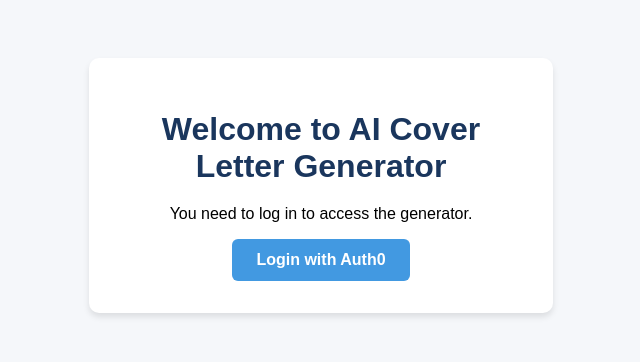
After one commit to AyeshaC123/NextGenHire, a Flask app: template gemini_program/templates/login.html in a window 1280 px wide. The commit adds this page. Shown: the top 362 px of the page, without its empty margins (319-959 px from the left). Run offline with Flask 3, Linux system fonts and the light colour scheme; the template is opened without the code that fills it, so the values that code supplies are empty.

Commit message:
auth0 implemented

```diff
--- a/gemini_program/main.py
+++ b/gemini_program/main.py
@@ -1,8 +1,12 @@
 import google.generativeai as genai
 from flask import Flask, request, render_template
+from dotenv import load_dotenv
+import os
+from flask import session
 
 app = Flask(__name__)
 
+load_dotenv()
 # Replace with your actual Gemini API key
 GOOGLE_API_KEY = "AIzaSyCvFJIH-5t0Uj9QKiXMjzUf4_H6Y3cIZqQ"
 
@@ -20,13 +24,21 @@ def generate_text(prompt):
     except Exception as e:
         return f"An error occurred: {e}"
 
+# @app.route('/', methods=['GET', 'POST'])
+# def index():
+#     if request.method == 'POST':
+#         prompt = request.form['prompt']
+#         generated_text = generate_text(prompt)
+#         return render_template('index.html', generated_text=generated_text)
+#     return render_template('index.html')
+
 @app.route('/', methods=['GET', 'POST'])
 def index():
     if request.method == 'POST':
         prompt = request.form['prompt']
         generated_text = generate_text(prompt)
-        return render_template('index.html', generated_text=generated_text)
-    return render_template('index.html')
+        return render_template('index.html', generated_text=generated_text, session=session.get('user'))
+    return render_template('index.html', session=session.get('user'))
 
 if __name__ == "__main__":
     app.run(debug=True, host='0.0.0.0', port=5001)
--- /dev/null
+++ b/gemini_program/templates/login.html
@@ -0,0 +1,50 @@
+<!DOCTYPE html>
+<html lang="en">
+<head>
+    <meta charset="UTF-8">
+    <meta name="viewport" content="width=device-width, initial-scale=1.0">
+    <title>Login</title>
+    <style>
+        body {
+            font-family: Arial, sans-serif;
+            text-align: center;
+            background: #f5f7fa;
+            padding: 50px;
+        }
+        .container {
+            max-width: 400px;
+            margin: auto;
+            padding: 2rem;
+            background: white;
+            border-radius: 10px;
+            box-shadow: 0 4px 6px rgba(0, 0, 0, 0.1);
+        }
+        h1 {
+            color: #1a365d;
+            margin-bottom: 20px;
+        }
+        .button {
+            background: #4299e1;
+            color: white;
+            padding: 0.75rem 1.5rem;
+            border: none;
+            border-radius: 6px;
+            font-weight: 600;
+            cursor: pointer;
+            text-decoration: none;
+            display: inline-block;
+            transition: background 0.3s ease;
+        }
+        .button:hover {
+            background: #3182ce;
+        }
+    </style>
+</head>
+<body>
+    <div class="container">
+        <h1>Welcome to AI Cover Letter Generator</h1>
+        <p>You need to log in to access the generator.</p>
+        <a href="/login" class="button">Login with Auth0</a>
+    </div>
+</body>
+</html>
```
Also changed, not shown: gemini_program/requirements.txt (+8 -0 lines), gemini_program/server.py (added, +83 -0 lines), gemini_program/templates/index.html (+13 -8 lines), 1 other file.
